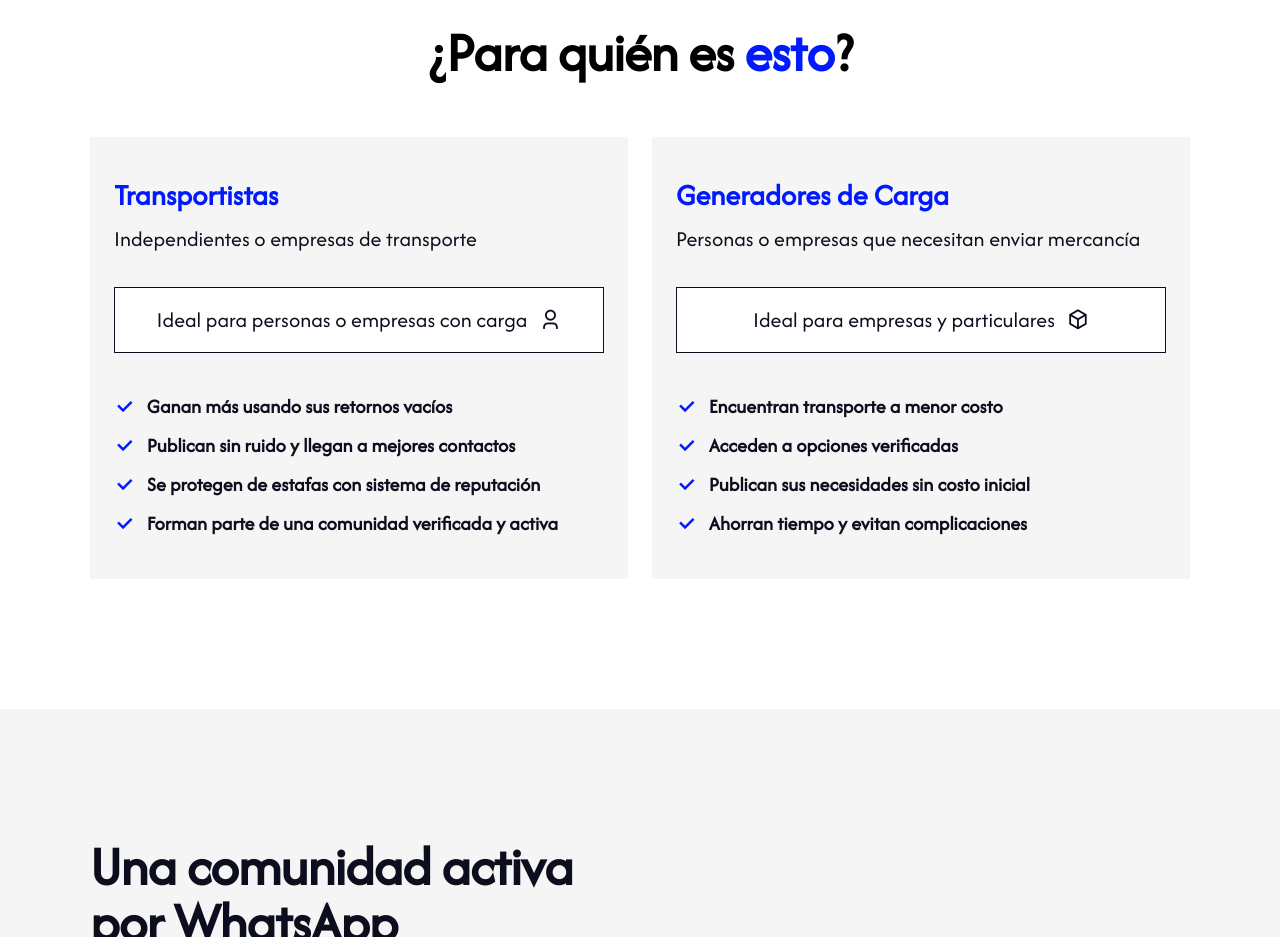
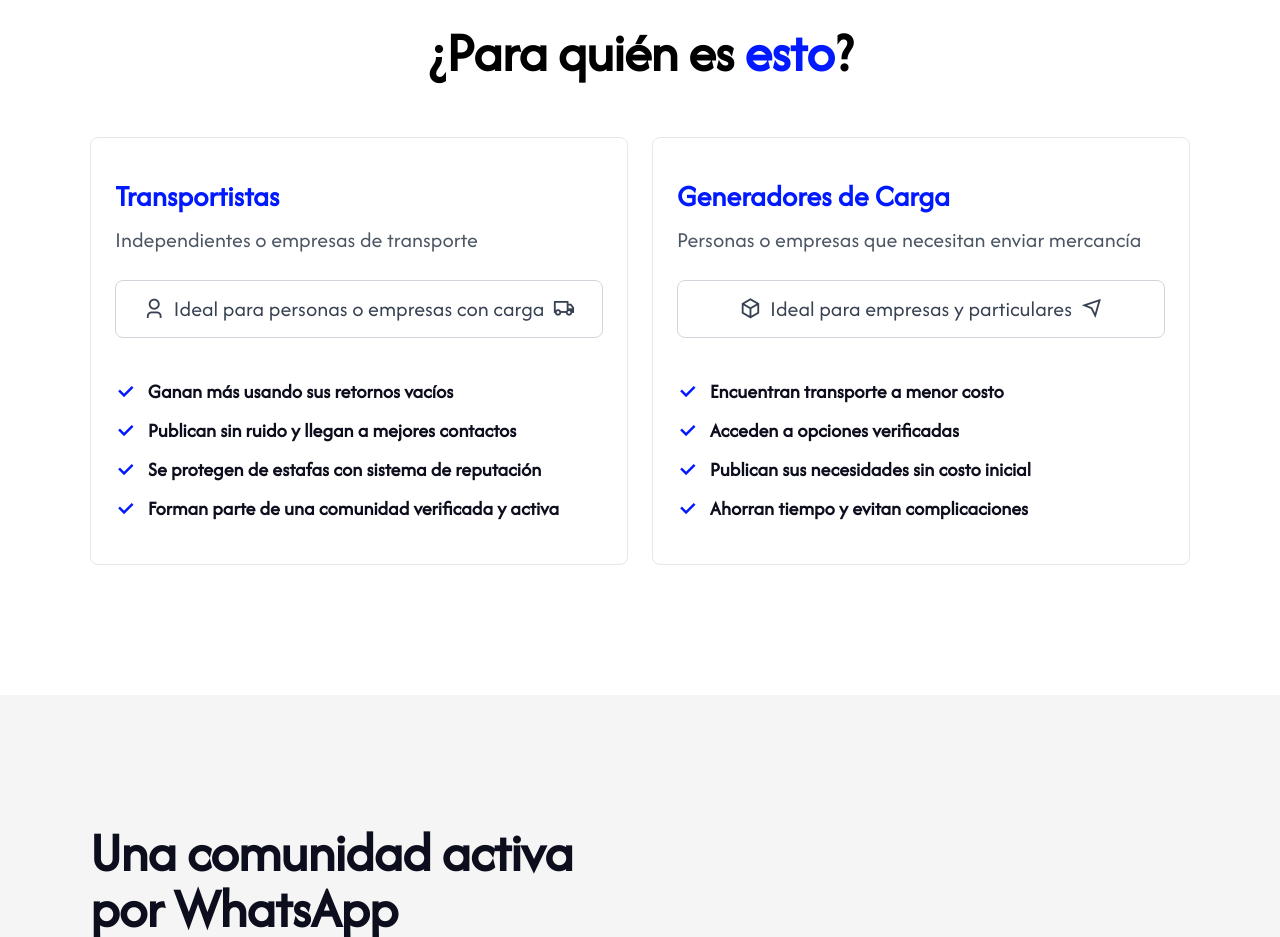
Before and after one commit to PedroRiveraDev/landing_retornochile, a website: page index.html in a window 1280 px wide. Shown: the part 3100-4037 px from the top of the page. Drawn offline with Linux system fonts and the light colour scheme.

Commit message:
fix: Update servicios section styling - added borders and proper spacing for target audience cards

```diff
--- a/index.html
+++ b/index.html
@@ -405,26 +405,23 @@
                         <!-- Pricing List -->
                         <ul class="grid grid-cols-1 gap-6 md:grid-cols-2 xl:grid-cols-2">
                             <!-- Pricing Item -->
-                            <li class="jos bg-colorGreyTwo px-6 py-10" data-jos_animation="flip-left">
+                            <li class="jos bg-white border border-gray-200 rounded-lg px-6 py-10" data-jos_animation="flip-left">
                                 <!-- Pricing Content Top -->
                                 <div class="display-heading display-heading-3 mb-2.5 text-colorBlue">
                                     Transportistas
                                 </div>
-                                <p>
+                                <p class="mb-6 text-gray-600">
                                     Independientes o empresas de transporte
                                 </p>
 
                                 <!-- Pricing Content Top -->
-                                <a class="btn btn-outline-dark w-full">
-                                    Ideal para personas o empresas con carga
-                                    <span>
+                                <div class="mb-6 border border-gray-300 rounded-lg px-4 py-3 text-center">
+                                    <span class="text-gray-700 font-medium flex items-center justify-center gap-2">
                                         <i class="ri-user-3-line"></i>
+                                        Ideal para personas o empresas con carga
                                         <i class="ri-truck-line"></i>
                                     </span>
-                                </a>
-
-                                </a>
-                                <br>
+                                </div>
                                 <!-- Pricing Info List -->
                                 <ul class="mt-10 flex flex-col gap-2.5">
                                     <!-- Pricing Info Item -->
@@ -459,24 +456,22 @@
 
 
                             <!-- Pricing Item -->
-                            <li class="jos bg-colorGreyTwo px-6 py-10" data-jos_animation="flip-left">
+                            <li class="jos bg-white border border-gray-200 rounded-lg px-6 py-10" data-jos_animation="flip-left">
 
                                 <div class="display-heading display-heading-3 mb-2.5 text-colorBlue">
                                     Generadores de Carga
                                 </div>
-                                <p>
+                                <p class="mb-6 text-gray-600">
                                     Personas o empresas que necesitan enviar mercancía
                                 </p>
 
-                                <a class="btn btn-outline-dark w-full">
-                                    Ideal para empresas y particulares
-                                    <span>
+                                <div class="mb-6 border border-gray-300 rounded-lg px-4 py-3 text-center">
+                                    <span class="text-gray-700 font-medium flex items-center justify-center gap-2">
                                         <i class="ri-box-3-line"></i>
+                                        Ideal para empresas y particulares
                                         <i class="ri-send-plane-line"></i>
                                     </span>
-                                </a>
-
-                                <br>
+                                </div>
                                 <!-- Pricing Info List -->
                                 <ul class="mt-10 flex flex-col gap-2.5">
                                     <!-- Pricing Info Item -->
```
Also changed, not shown: assets/css/style.css, assets/css/style.min.css, dist/assets/css/style.css, dist/assets/css/style.min.css, dist/index.html.
